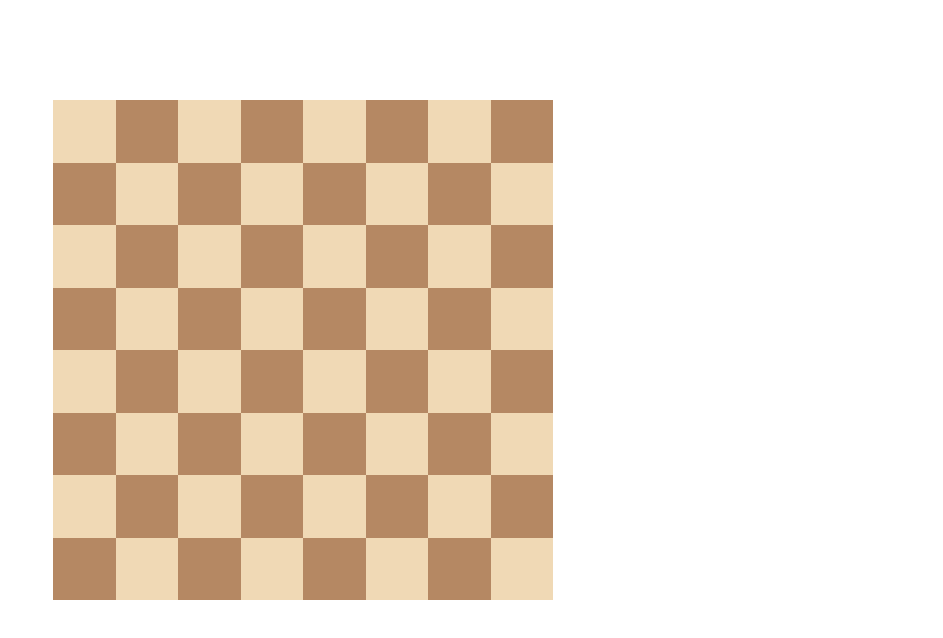
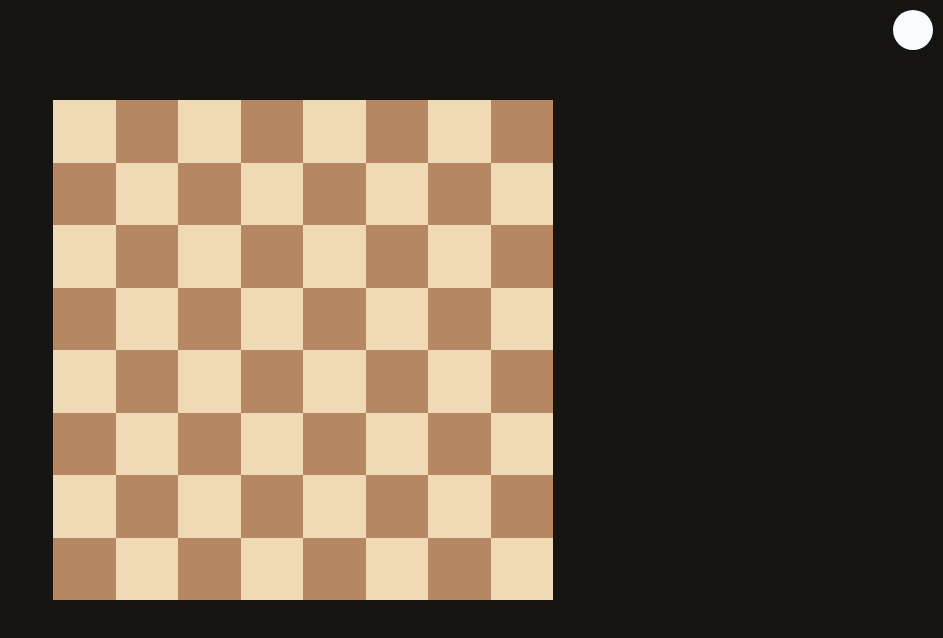
Before and after one commit to pros2s/chess, a React (Vite) app: page / in a window 1280 px wide. Shown: the top 638 px of the page, without its empty margins (337-1280 px from the left). Built offline with nearby package versions, Linux system fonts and the light colour scheme.

Commit message:
theme without state manager

```diff
--- a/src/app/App.tsx
+++ b/src/app/App.tsx
@@ -1,8 +1,18 @@
 import { Board } from '@/entities/Board';
 import './styles/index.css';
+import { Theme } from '@/features/Theme';
+
+import { useTheme } from './hooks/useTheme';
 
 export function App() {
-  return <Board size={500} />;
+  useTheme();
+
+  return (
+    <>
+      <Theme />
+      <Board size={500} />
+    </>
+  );
 }
 
 App.displayName = 'App';
--- /dev/null
+++ b/src/app/hooks/useTheme.ts
@@ -0,0 +1,13 @@
+import { useLayoutEffect } from 'preact/hooks';
+
+import { APP_THEME, ThemeType } from '@/features/Theme';
+
+export const useTheme = () => {
+  const localTheme = localStorage.getItem(APP_THEME) as ThemeType | null;
+
+  useLayoutEffect(() => {
+    const currentTheme = localTheme || 'dark';
+
+    document.documentElement.classList.add(currentTheme);
+  }, [localTheme]);
+};
--- a/src/app/styles/index.css
+++ b/src/app/styles/index.css
@@ -1,9 +1,17 @@
 @import './reset.css';
+
+@import './themes/dark.css';
+@import './themes/light.css';
 
 html,
 body,
 #app {
+  overflow: hidden;
   height: 100%;
+}
+
+body {
+  background-color: var(--bg);
 }
 
 .w-100 {
--- /dev/null
+++ b/src/app/styles/themes/dark.css
@@ -0,0 +1,3 @@
+.dark {
+  --bg: #161512;
+}
--- /dev/null
+++ b/src/app/styles/themes/light.css
@@ -0,0 +1,3 @@
+.light {
+  --bg: #f9fcff;
+}
--- /dev/null
+++ b/src/features/Theme/consts/localeStorage.ts
@@ -0,0 +1 @@
+export const APP_THEME = 'theme';
--- /dev/null
+++ b/src/features/Theme/hooks/useThemeChange.ts
@@ -0,0 +1,27 @@
+import { useEffect, useState } from 'preact/hooks';
+
+import { APP_THEME } from '../consts/localeStorage';
+import { ThemeType } from '../types/ThemeType';
+
+export const useThemeChange = () => {
+  const [theme, setTheme] = useState<ThemeType>('dark');
+
+  // init
+  useEffect(() => {
+    const localTheme = localStorage.getItem(APP_THEME) as ThemeType | null;
+
+    if (localTheme) setTheme(localTheme);
+  }, []);
+
+  // handler
+  const handleChangeTheme = () => {
+    setTheme((prev) => {
+      const newTheme = prev === 'dark' ? 'light' : 'dark';
+      localStorage.setItem(APP_THEME, newTheme);
+
+      return newTheme;
+    });
+  };
+
+  return { handleChangeTheme, theme };
+};
--- /dev/null
+++ b/src/features/Theme/index.ts
@@ -0,0 +1,3 @@
+export { Theme } from './ui/Theme';
+export { APP_THEME } from './consts/localeStorage';
+export type { ThemeType } from './types/ThemeType';
--- /dev/null
+++ b/src/features/Theme/types/ThemeType.ts
@@ -0,0 +1 @@
+export type ThemeType = 'light' | 'dark';
--- /dev/null
+++ b/src/features/Theme/ui/Theme.module.css
@@ -0,0 +1,26 @@
+.theme {
+  position: fixed;
+  top: 10px;
+  right: 10px;
+
+  display: flex;
+  align-items: center;
+  justify-content: center;
+
+  width: 40px;
+  height: 40px;
+
+  background-color: #f9fcff;
+  border-radius: 100%;
+  box-shadow: 0 4px 8px rgb(0 0 0 / 8%);
+
+  svg {
+    opacity: 0.5;
+  }
+
+  &:hover {
+    svg {
+      opacity: 1;
+    }
+  }
+}
--- /dev/null
+++ b/src/features/Theme/ui/Theme.tsx
@@ -0,0 +1,27 @@
+import { MdDarkMode, MdLightMode } from 'react-icons/md';
+
+import { classNames } from '@/shared/lib/helpers/classNames';
+
+import { useThemeChange } from '../hooks/useThemeChange';
+
+import cls from './Theme.module.css';
+
+interface ThemeProps {
+  className?: string;
+}
+
+export const Theme = ({ className }: ThemeProps) => {
+  const { handleChangeTheme, theme } = useThemeChange();
+
+  return (
+    <button
+      className={classNames(cls.theme, [className])}
+      type='button'
+      onClick={handleChangeTheme}
+    >
+      {theme === 'dark' ? <MdLightMode size='24px' /> : <MdDarkMode size='24px' />}
+    </button>
+  );
+};
+
+Theme.displayName = 'Theme';
```
